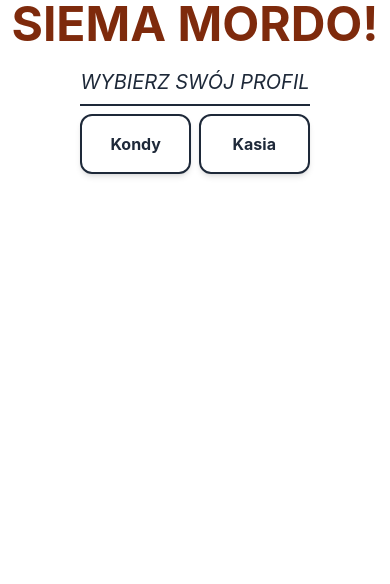
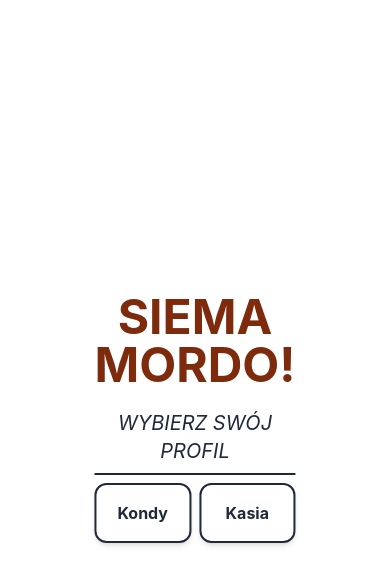
Before and after one commit to KondyKox/money-manager, a React (Vite) app: page / in a window 390 px wide. Shown: the top 584 px of the page. Built offline with nearby package versions, Linux system fonts and the light colour scheme.

Commit message:
style: profile picker page

```diff
--- a/src/components/ProfilePicker.tsx
+++ b/src/components/ProfilePicker.tsx
@@ -19,11 +19,11 @@ const ProfilePicker = ({
   }, []);
 
   return (
-    <div className="text-center flex justify-center items-center flex-col">
+    <div className="text-center flex justify-center items-center flex-col absolute top-1/2 left-1/2 -translate-x-1/2 -translate-y-1/2 md:static md:translate-0 md:p-6">
       <h1 className="text-5xl font-bold text-orange-900">Siema mordo!</h1>
       <div className="mt-5">
         <h3 className="italic text-xl pb-2">Wybierz swój profil</h3>
-        <div className="border-t-2 py-2 flex justify-center items-center gap-2">
+        <div className="border-t-2 py-2 flex justify-center items-stretch gap-2">
           {profiles.map((profile) => (
             <ProfileIcon
               key={profile.id}
```
